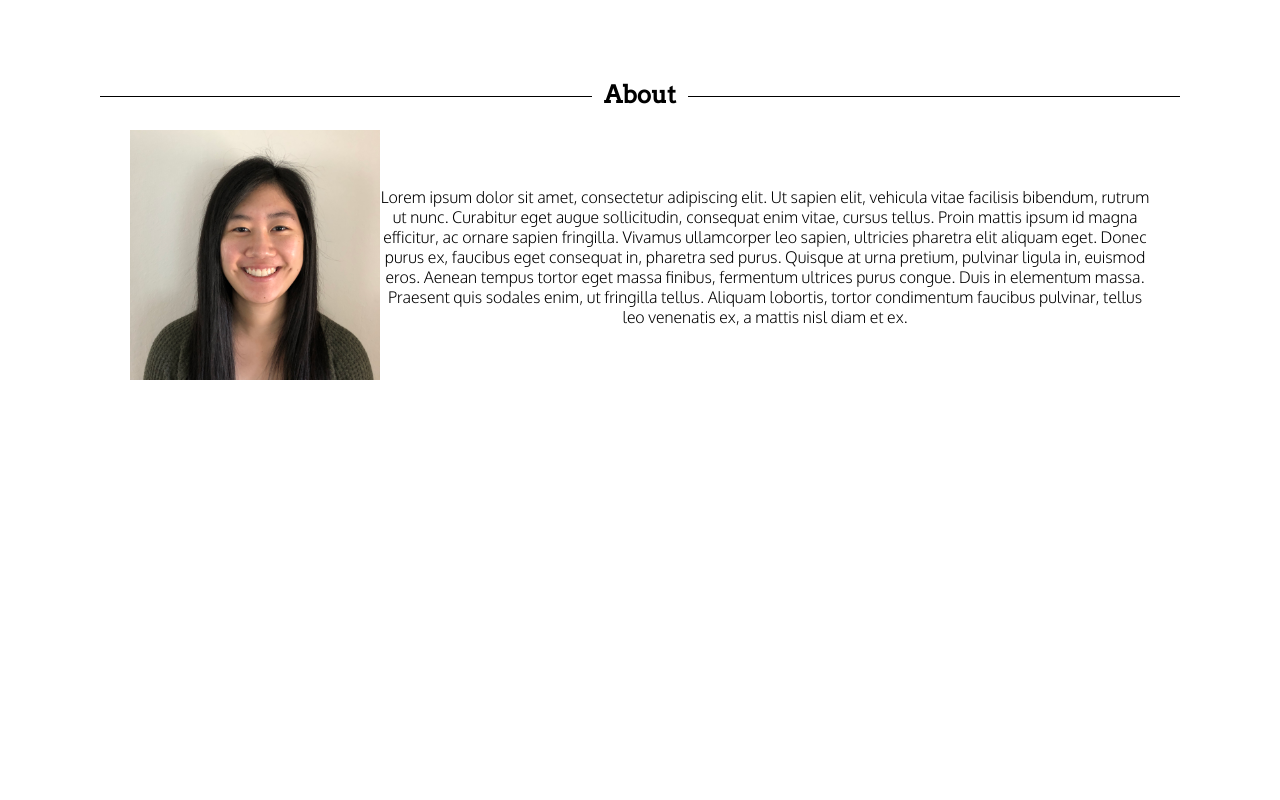
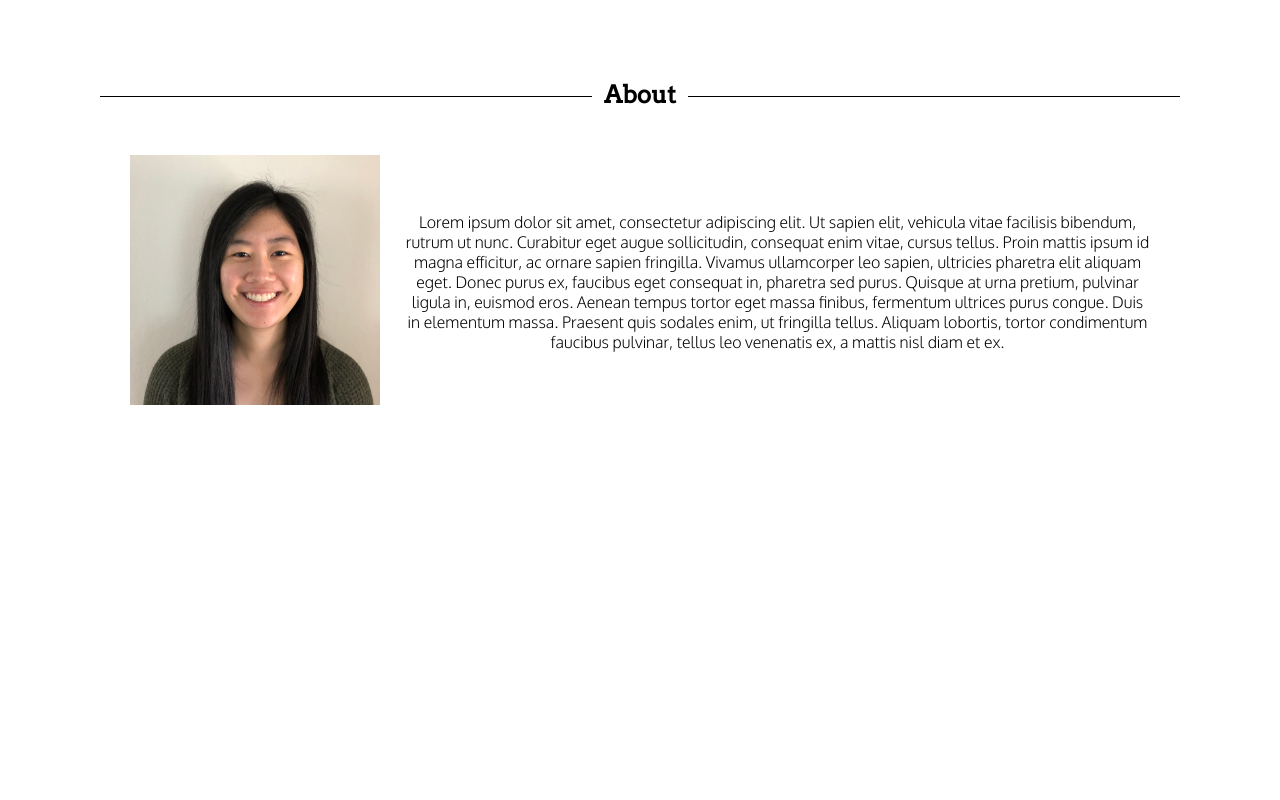
Before and after one commit to amandakso/amandakso.github.io, a React (Create React App) app: page / in a window 1280 px wide. Shown: the part 840-1640 px from the top of the page. Built offline with nearby package versions, Linux system fonts and the light colour scheme.

Commit message:
add padding and gaps to sections

```diff
--- a/src/App.css
+++ b/src/App.css
@@ -97,10 +97,12 @@ h2:after {
 .project-container {
   display: grid;
   grid-auto-flow: column;
-  padding: 0 30px;
+  padding: 25px 30px;
   align-items: center;
   justify-content: center;
+  gap: 25px;
 }
+
 @media (min-width: 769px) {
   .hamburger {
     display: none;
```
